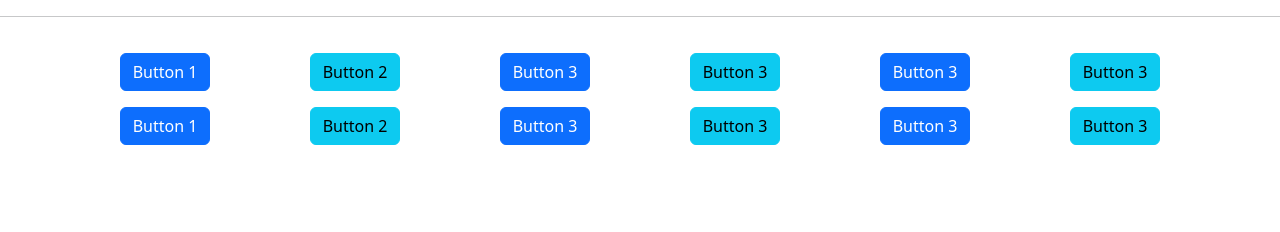
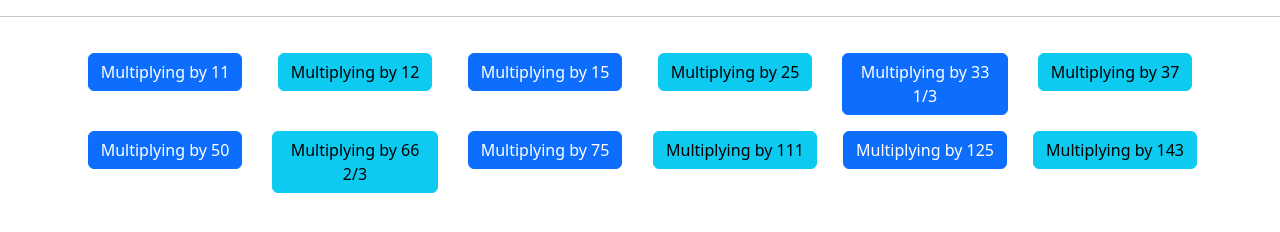
Before and after one commit to 5txvn/Number-Sense-Problem-Generator, a plain HTML site: page practice.html in a window 1280 px wide. Shown: the part 162-394 px from the top of the page. Drawn offline with nearby package versions, Linux system fonts and the light colour scheme.

Commit message:
edit buttons

```diff
--- a/practice.html
+++ b/practice.html
@@ -12,6 +12,9 @@
     <!-- import bootstrap libs -->
     <link href="https://cdn.jsdelivr.net/npm/bootstrap@5.3.2/dist/css/bootstrap.min.css" rel="stylesheet">
     <script src="https://cdn.jsdelivr.net/npm/bootstrap@5.3.2/dist/js/bootstrap.bundle.min.js"></script>
+    <!-- mathjax -->
+    <script src="https://polyfill.io/v3/polyfill.min.js?features=es6"></script>
+    <script id="MathJax-script" async src="https://cdn.jsdelivr.net/npm/mathjax@3/es5/tex-mml-chtml.js"></script>
 </head>
 <body>
     <!-- navbar -->
@@ -35,46 +38,47 @@
       <div class="container">
         <div class="row">
           <div class="col-md-2">
-            <button type="button" class="btn btn-primary">Button 1</button>
+            <button type="button" class="btn btn-primary">Multiplying by 11</button>
           </div>
           <div class="col-md-2">
-            <button type="button" class="btn btn-info">Button 2</button>
+            <button type="button" class="btn btn-info">Multiplying by 12</button>
           </div>
           <div class="col-md-2">
-            <button type="button" class="btn btn-primary">Button 3</button>
+            <button type="button" class="btn btn-primary">Multiplying by 15</button>
           </div>
           <div class="col-md-2">
-            <button type="button" class="btn btn-info">Button 3</button>
+            <button type="button" class="btn btn-info">Multiplying by 25</button>
           </div>
           <div class="col-md-2">
-            <button type="button" class="btn btn-primary">Button 3</button>
+            <button type="button" class="btn btn-primary">Multiplying by 33 1/3</button>
           </div>
           <div class="col-md-2">
-            <button type="button" class="btn btn-info">Button 3</button>
+            <button type="button" class="btn btn-info">Multiplying by 37</button>
           </div>
           <div class="col-md-2">
-            <button type="button" class="btn btn-primary">Button 1</button>
+            <button type="button" class="btn btn-primary">Multiplying by 50</button>
           </div>
           <div class="col-md-2">
-            <button type="button" class="btn btn-info">Button 2</button>
+            <button type="button" class="btn btn-info">Multiplying by 66 2/3</button>
           </div>
           <div class="col-md-2">
-            <button type="button" class="btn btn-primary">Button 3</button>
+            <button type="button" class="btn btn-primary">Multiplying by 75</button>
           </div>
           <div class="col-md-2">
-            <button type="button" class="btn btn-info">Button 3</button>
+            <button type="button" class="btn btn-info">Multiplying by 111</button>
           </div>
           <div class="col-md-2">
-            <button type="button" class="btn btn-primary">Button 3</button>
+            <button type="button" class="btn btn-primary">Multiplying by 125</button>
           </div>
           <div class="col-md-2">
-            <button type="button" class="btn btn-info">Button 3</button>
+            <button type="button" class="btn btn-info">Multiplying by 143</button>
           </div>
         </div>
       </div>
+      <p class="probem"></p>
 </body>
-</html>
 <!-- import all the custom scripts -->
 <link rel="stylesheet" href="css/practice.css">
 <link rel="stylesheet" href="css/global.css">
-<script src="/js/practice.js"></script>
+<script src="js/practice.js"></script>
+</html>
```
